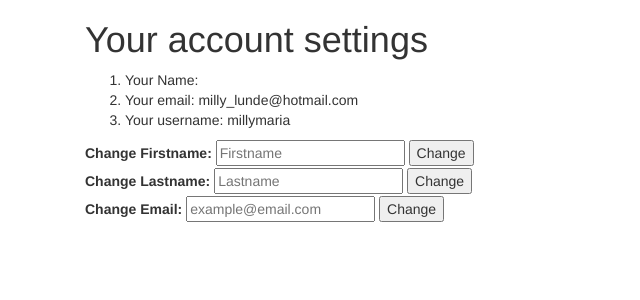
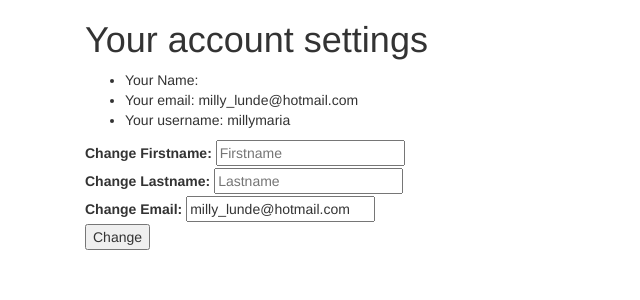
Before and after one commit to mmlunde/applikasjonen, a Django app: page /site_details/ in a window 1280 px wide. Shown: the top 300 px of the page, without its empty margins (0-640 px from the left). Run offline with Django 3.2, Linux system fonts and the light colour scheme; a user stored in the database is signed in; some libraries are stand-ins or nearby versions.

Commit message:
Moved account_setings.html to 'users' directory to simplify, and made a function in site_details/views.py for the account_settings.html form in order for the users to change their user info. Made an extension of of users/base.html in account_settings.html. Added url in site_details/urls.py for the change_user_info function and delited the account_settings function in site_details/views.py in order to link in the navbar at the frontpage (theme/base.html).

```diff
--- a/appen/site_details/templates/site_details/account_settings.html
+++ /dev/null
@@ -1,38 +0,0 @@
-{% extends 'site_details/base.html' %}
-{% block container %}
-{% if user.is_anonymous %}
-	<p>You have to be signed in to see this page. Back to <a href="{% url 'frontpage' %}">Home</a></p>
-{% else %}
-<div class="container">
-<h1>Your account settings</h1>
-	<ol>
-		<li>Your Name: {{ user.first_name }} {{ user.last_name }}</li>
-		<li>Your email: {{ user.email }}</li>
-		<li>Your username: {{ user.username }}</li>
-	<ol>
-</div>
-<div class="container">
-	<form method="POST" action="">{% csrf_token %}
-		<div class="change-form">
-			<label for="changeFname">Change Firstname:</label>
-			<input type="text" class="control" name="firstname_change" id="changeFname" placeholder="Firstname">
-			<button type="submit" class="button">Change</button>
-		</div>
-	</form>
-	<form method="POST" action="">{% csrf_token %}
-		<div class="change-form">
-			<label for="changeLname">Change Lastname:</label>
-			<input type="text" class="control" name="lastname_change" id="changeLname" placeholder="Lastname">
-		<button type="submit" class="button">Change</button>
-		</div>
-	</form>
-	<form method="POST" action="">{% csrf_token %}
-		<div class="change-form">
-			<label for="changeEmail">Change Email:</label>
-			<input type="text" class="control" name="email_change" id="changeEmail" placeholder="example@email.com">
-			<button type="submit" class="button">Change</button>
-		</div>
-	</form>
-</div>
-{% endif %}
-{% endblock %}
--- a/appen/site_details/templates/site_details/base.html
+++ /dev/null
@@ -1,6 +0,0 @@
-{% extends 'theme/site_base.html' %}
-{% block body %}
-	<div class="container">
-		{% block container %}{% endblock %}
-	</div>
-{% endblock %}
--- a/appen/site_details/urls.py
+++ b/appen/site_details/urls.py
@@ -1,14 +1,15 @@
 from django.conf.urls import include, patterns, url
 from site_details import views as site_details_views
 from theme import views as theme_views
+from users import views as users_views
 
 urlpatterns = patterns('',
 	#url(r'^$', views.account_settings, name='account_settings'),
-	url(r'^$', site_details_views.account_settings, name='account_settings'),
+	#url(r'^$', site_details_views.account_settings, name='account_settings'),
 	url(r'^(\d+)/$', theme_views.comment_details, name='comment_details'),
 	url(r'^(\d+)/adding_likes/(\d+)$', theme_views.add_likes, name='add_likes'),
 	#url(r'^(?P<comment_by>.*)$', theme_views.comment_details, name='comment_details'),
-	#url(r'^$', views.change_firstname, name='change_firstname'),
-	#url(r'^$', views.change_lastname, name='change_lastname'),
-	#url(r'^$', views.change_email, name='change_email'),
+	url(r'^$', users_views.change_user_info, name='change_user_info'),
+	#url(r'^$', users_views.change_lastname, name='change_lastname'),
+	#url(r'^$', users_views.change_email, name='change_email'),
 )
--- a/appen/site_details/views.py
+++ b/appen/site_details/views.py
@@ -1,5 +1,3 @@
 from django.shortcuts import render
 
 # Create your views here.
-def account_settings(request):
-		return render(request, 'site_details/account_settings.html')
--- a/appen/theme/templates/theme/base.html
+++ b/appen/theme/templates/theme/base.html
@@ -17,7 +17,7 @@
 	<nav class="navbar navbar-inverse">
 	  <ul class="nav nav-pills">
 		  <li role="presentation" class="active"><a href="{% url 'frontpage' %}">Home</a></li>
-		  <li role="presentation"><a href="{% url 'account_settings' %}">Account Settings</a></li>
+		  <li role="presentation"><a href="{% url 'change_user_info' %}">Account Settings</a></li>
 		  <li role="presentation"><a href="{% url 'user_logout' %}">
 		  	Sign out</a></li>
 		  <p class="navbar-text">Signed in as {{user.username}}</p>
--- /dev/null
+++ b/appen/users/templates/users/account_settings.html
@@ -0,0 +1,37 @@
+{% extends 'users/base.html' %}
+{% block container %}
+{% if user.is_anonymous %}
+	<p>You have to be signed in to see this page. Back to <a href="{% url 'frontpage' %}">Home</a></p>
+{% else %}
+{% if user_saved %}
+	<div class="alert alert-success" role="alert">User info has been updated.</div>
+{% endif %}
+<div class="container">
+<h1>Your account settings</h1>
+	<ul>
+		<li>Your Name: {{ user.first_name }} {{ user.last_name }}</li>
+		<li>Your email: {{ user.email }}</li>
+		<li>Your username: {{ user.username }}</li>
+	<ul>
+</div>
+<div class="container">
+	<form method="POST" action="">{% csrf_token %}
+		<div class="change-form">
+			<div>
+				<label for="changeFname">Change Firstname:</label>
+				<input type="text" class="control" value="{{ user.first_name }}" name="firstname_change" id="changeFname" placeholder="Firstname">
+			</div>
+				<label for="changeLname">Change Lastname:</label>
+				<input type="text" class="control" value="{{ user.last_name }}" name="lastname_change" id="changeLname" placeholder="Lastname">
+			<div>
+				<label for="changeEmail">Change Email:</label>
+				<input type="text" class="control" value="{{ user.email }}" name="email_change" id="changeEmail" placeholder="example@email.com">
+			</div>
+			<div>
+				<button type="submit" class="button">Change</button>
+			</div>
+		</div>
+	</form>
+</div>
+{% endif %}
+{% endblock %}
--- a/appen/users/views.py
+++ b/appen/users/views.py
@@ -1,6 +1,5 @@
 from django.contrib.auth import authenticate, login, logout
 from django.contrib.auth.models import User
-from django.contrib import messages
 from django.shortcuts import render
 from django.shortcuts import redirect
 
@@ -39,3 +38,17 @@ def user_register(request):
 		user.save()
 		context['user_saved'] = True
 	return render(request, 'users/register.html', context)
+
+def change_user_info(request):
+	context = {}
+	if request.method == "POST":
+		user = request.user
+		first_name = request.POST.get('firstname_change')
+		user.first_name = first_name
+		last_name = request.POST.get('lastname_change')
+		user.last_name = last_name
+		email = request.POST.get('email_change')
+		user.email = email
+		user.save()
+		context['user_saved'] = True
+	return render(request, 'users/account_settings.html', context)
```
Also changed, not shown: appen/db.sqlite3.
